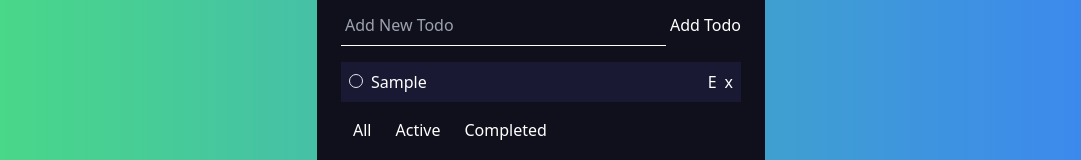
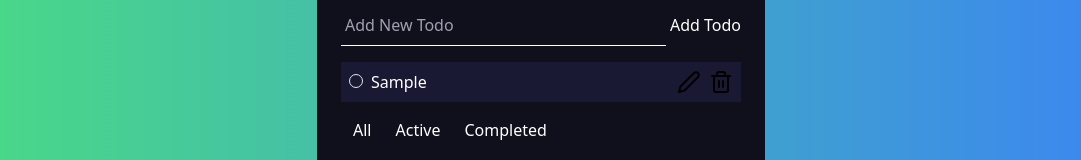
Before and after one commit to staringelf/React-Todo-List, a React (Create React App) app: page / in a window 1280 px wide. Both pictures are taken after typing "Sample" into the empty fields and a click on the button "Add Todo". Shown: the part 347-507 px from the top of the page, without its empty margins (99-1180 px from the left). Built offline with nearby package versions, Linux system fonts and the light colour scheme.

Commit message:
add icons

```diff
--- a/src/App.js
+++ b/src/App.js
@@ -2,6 +2,7 @@ import { useState } from "react";
 import FilterButton from "./components/FilterButton";
 import Form from "./components/Form";
 import Todo from "./components/Todo";
+
 
 const FILTER_MAP = {
   All: () => true,
--- a/src/components/Todo.js
+++ b/src/components/Todo.js
@@ -1,4 +1,6 @@
 import { useEffect, useState, useRef } from "react";
+import trashcan from '../icons/trashcan.svg';
+import edit from '../icons/edit.svg';
 
 function Todo ({ text, id, completed, deleteTodo, toggleTodo, updateTodo, isEditing, setCurrentlyEditing }) {
 
@@ -38,8 +40,12 @@ function Todo ({ text, id, completed, deleteTodo, toggleTodo, updateTodo, isEdit
         <button className="hidden" type="submit">Update</button>
       </form>
 
-      <button className="ml-auto" onClick={handleEditButtonClick}>E</button>
-      <button className="ml-2" onClick={() => deleteTodo(id)}>x</button>
+      <button className="ml-auto" onClick={handleEditButtonClick}>
+        <img src={edit} alt="edit" />
+      </button>
+      <button className="ml-2" onClick={() => deleteTodo(id)}>
+        <img src={trashcan} alt="delete" />
+      </button>
       <button className="hidden" onClick={() => toggleTodo(id)}>Toggle</button>
 
     </li>
```
Also changed, not shown: src/icons/edit.svg (added), src/icons/trashcan.svg (added).
